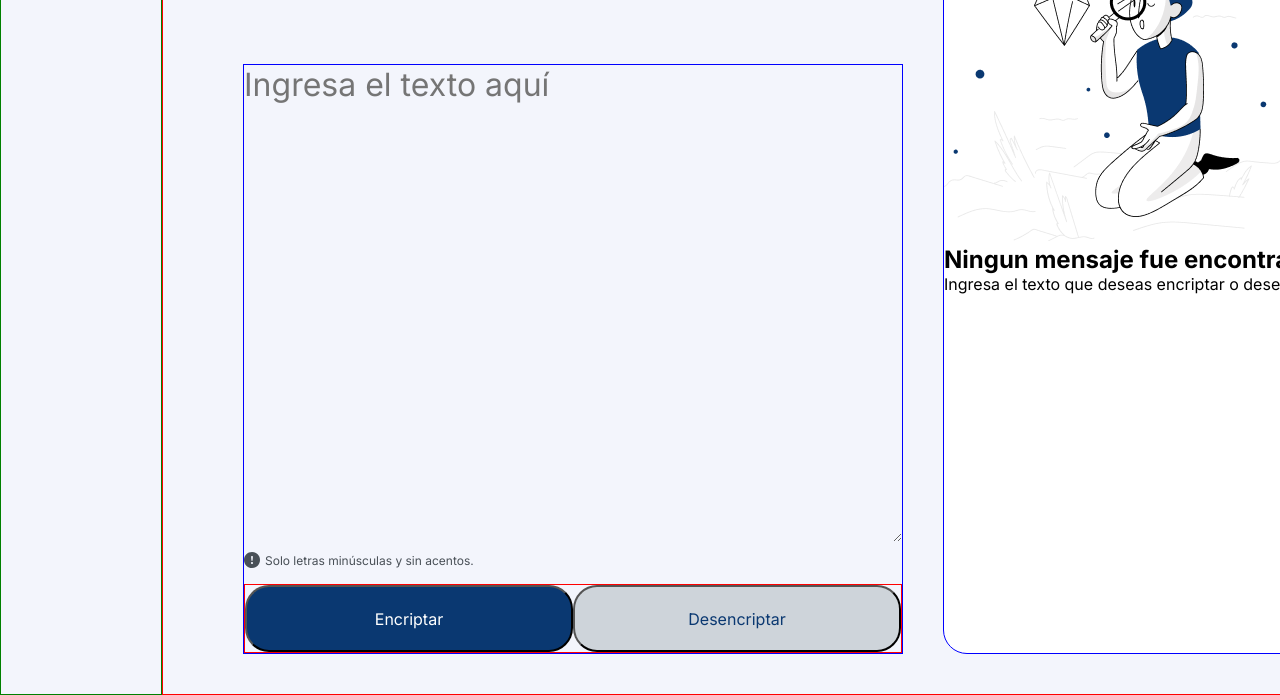
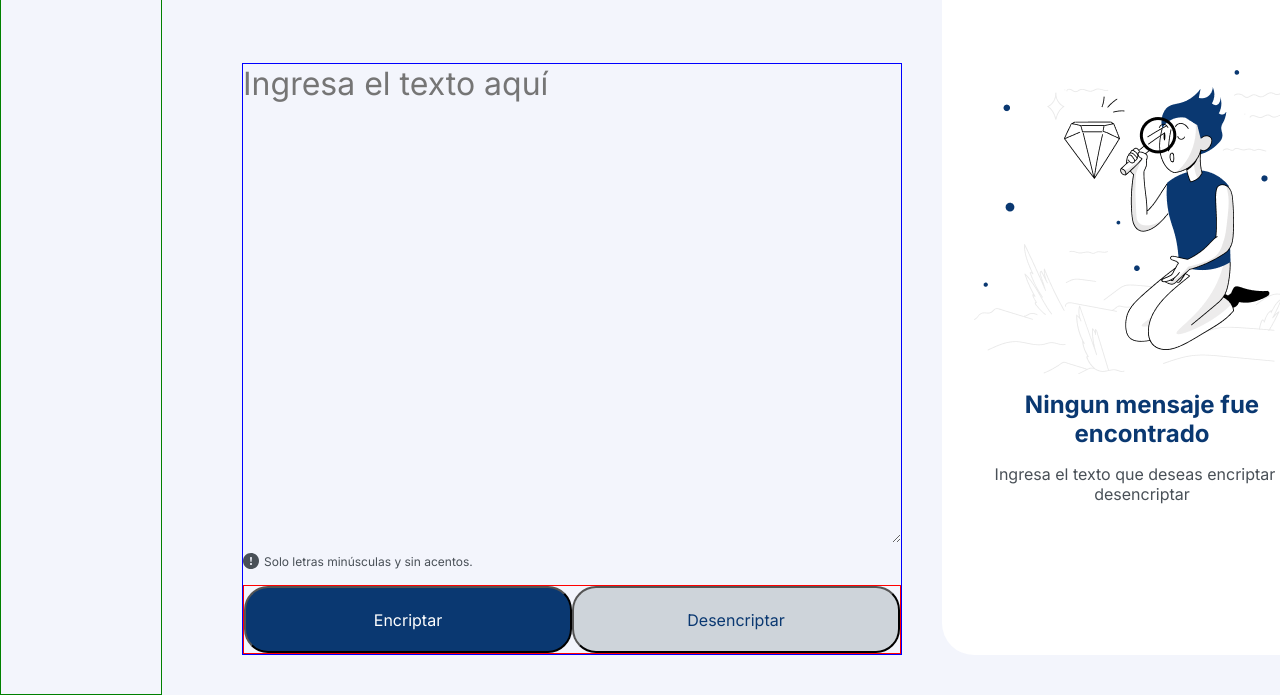
Before and after one commit to wtorrejon/encriptador, a plain HTML site: page index.html in a window 1280 px wide. Shown: the part 105-800 px from the top of the page. Drawn offline with Linux system fonts and the light colour scheme.

Commit message:
se agreagron todos los estilos

```diff
--- a/index.html
+++ b/index.html
@@ -59,17 +59,17 @@
             </svg>
             <p>Solo letras minúsculas y sin acentos.</p>
           </div>
-           <div class="wrapper__buttons">
+          <div class="wrapper__buttons">
             <button class="btn btn__encrypt" type="button" onclick="encrypt()">
               Encriptar
             </button>
             <button class="btn btn__decrypt" type="button" onclick="decrypt()">
               Desencriptar
             </button>
-           </div>
+          </div>
         </div>
         <div class="wrapper__result">
-          <img src="./assets/img/backgrouns/Muñeco.png" alt="">
+          <img src="./assets/img/backgrouns/Muñeco.png" alt="" />
           <div class="mensaje__encrypt">
             <h2 id="titulo_mensaje">Ningun mensaje fue encontrado</h2>
             <p id="parrafo_mensaje">
@@ -79,11 +79,6 @@
         </div>
       </div>
     </main>
-    <footer>
-      <div class="footer__container">
-
-      </div>
-    </footer>
   </body>
   <script src="./js/app.js"></script>
 </html>
--- a/styles/styles.css
+++ b/styles/styles.css
@@ -34,7 +34,6 @@ body {
     gap: 40px;
     width: 100%;
     height: 100vh;
-    border: 1px solid red;
     padding-bottom: 40px;
 }
 .wrapper__Text{
@@ -97,11 +96,32 @@ body {
     border: 1px solid --dark-blue-300;
 }
 .wrapper__result{
+    display: flex;
+    flex-direction: column;
+    justify-content: center;
+    align-items: center;
     width: 400px;
     height: auto;
     margin-top: 40px;
     margin-right: 40px;
     background-color: var(--blanco);
-    border-radius: 24px;
-    border: 1px solid blue;
+    border-radius: 32px;
 }
+.wrapper__result .mensaje__encrypt{
+    display: flex;
+    flex-direction: column;
+    align-items: center;
+    justify-content: center;
+    gap: 16px;
+    margin: 16px;
+}
+.wrapper__result .mensaje__encrypt h2{
+    font-size: 24px;
+    color: var(--dark-blue-300);
+    text-align: center;
+}
+.wrapper__result .mensaje__encrypt p{
+    font-size: 16px;
+    color: var(--gray-400);
+    text-align: center;
+}
```
Also changed, not shown: assets/icons/swipe_right_24dp_E8EAED_FILL0_wght400_GRAD0_opsz24.svg (added).
